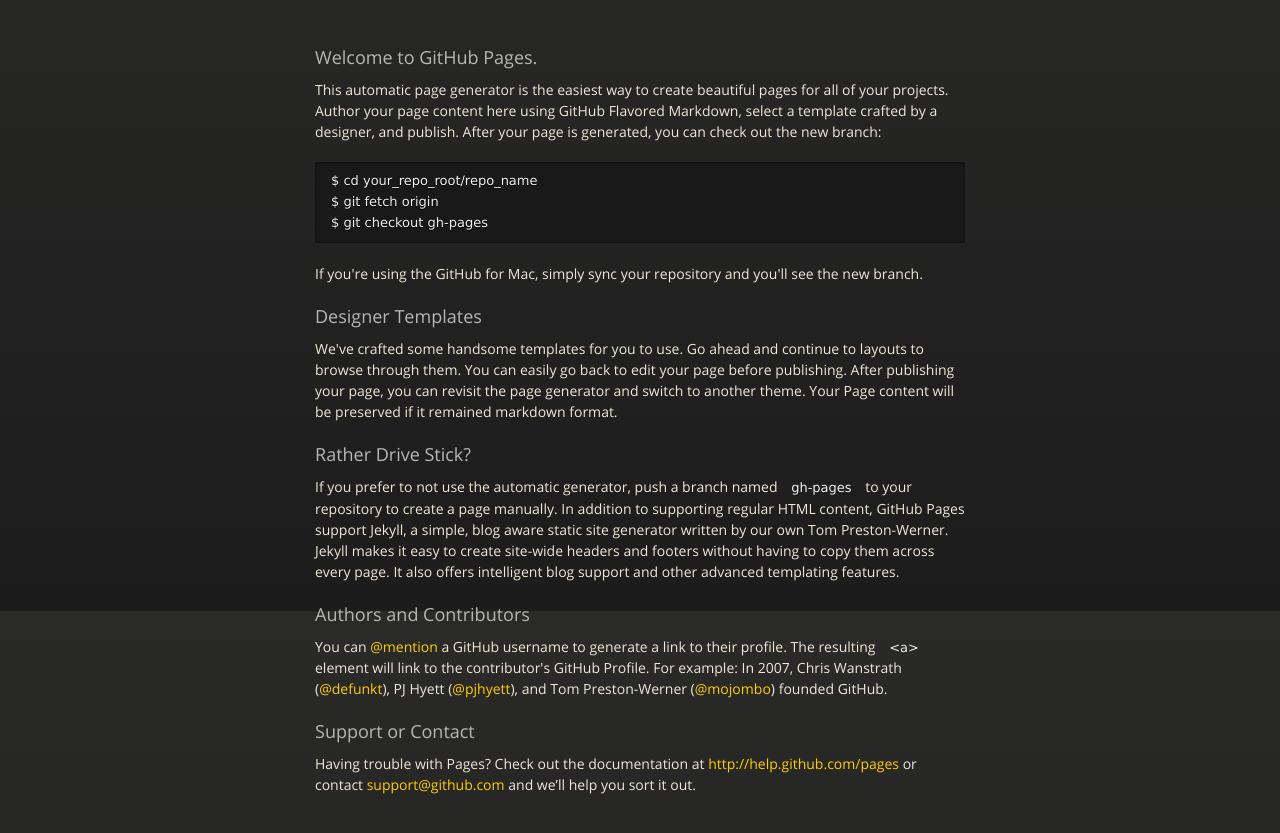
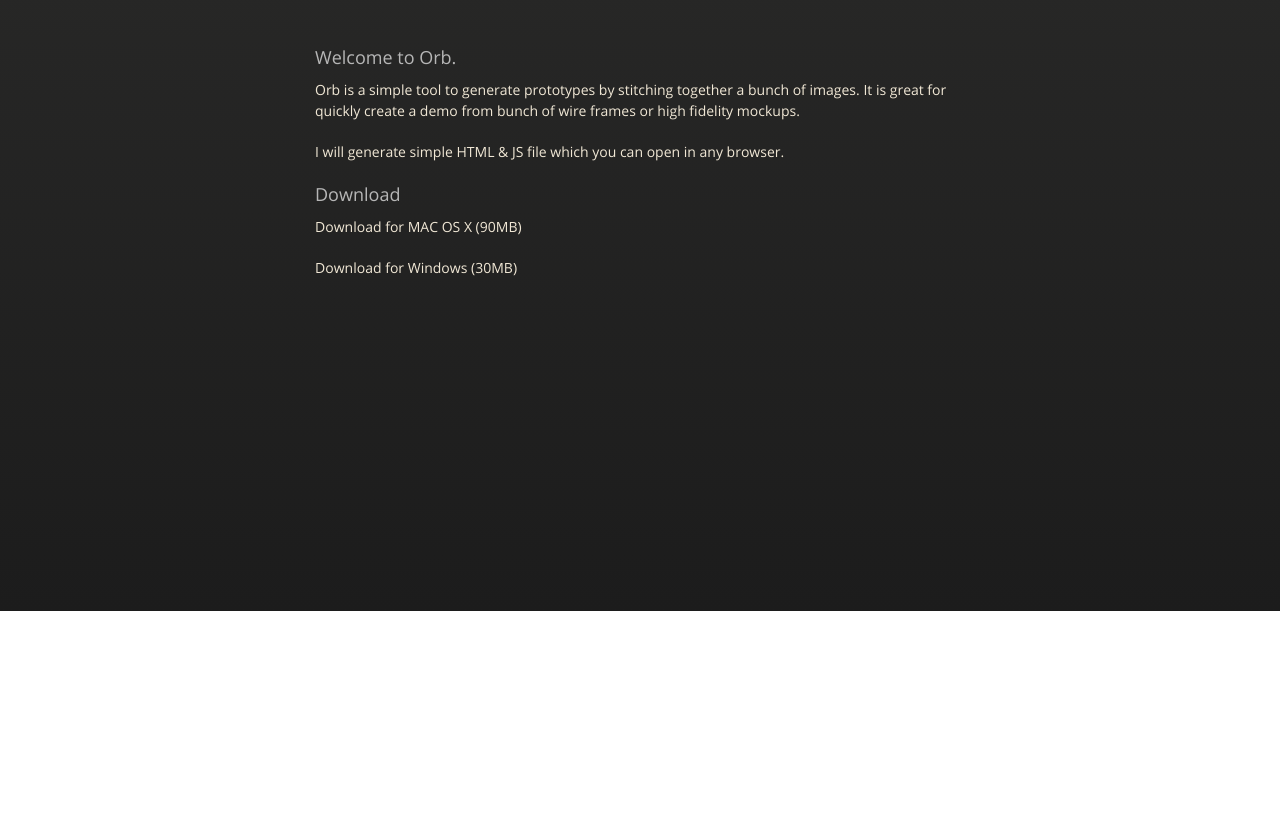
Before and after one commit to skeep/orb, a plain HTML site: page index.html in a window 1280 px wide. Shown: the part 189-1022 px from the top of the page. After the commit the page ends 800 px from the top, so only its background shows below. Drawn offline with nearby package versions, Linux system fonts and the light colour scheme.

```diff
--- a/index.html
+++ b/index.html
@@ -39,36 +39,18 @@
         </div>
 
         <h3>
-<a name="welcome-to-github-pages" class="anchor" href="#welcome-to-github-pages"><span class="octicon octicon-link"></span></a>Welcome to GitHub Pages.</h3>
+<a name="welcome-to-orb" class="anchor" href="#welcome-to-orb"><span class="octicon octicon-link"></span></a>Welcome to Orb.</h3>
 
-<p>This automatic page generator is the easiest way to create beautiful pages for all of your projects. Author your page content here using GitHub Flavored Markdown, select a template crafted by a designer, and publish. After your page is generated, you can check out the new branch:</p>
+<p>Orb is a simple tool to generate prototypes by stitching together a bunch of images. It is great for quickly create a demo from bunch of wire frames or high fidelity mockups.</p>
 
-<pre><code>$ cd your_repo_root/repo_name
-$ git fetch origin
-$ git checkout gh-pages
-</code></pre>
-
-<p>If you're using the GitHub for Mac, simply sync your repository and you'll see the new branch.</p>
+<p>I will generate simple HTML &amp; JS file which you can open in any browser.</p>
 
 <h3>
-<a name="designer-templates" class="anchor" href="#designer-templates"><span class="octicon octicon-link"></span></a>Designer Templates</h3>
+<a name="download" class="anchor" href="#download"><span class="octicon octicon-link"></span></a>Download</h3>
 
-<p>We've crafted some handsome templates for you to use. Go ahead and continue to layouts to browse through them. You can easily go back to edit your page before publishing. After publishing your page, you can revisit the page generator and switch to another theme. Your Page content will be preserved if it remained markdown format.</p>
+<p>Download for MAC OS X (90MB)</p>
 
-<h3>
-<a name="rather-drive-stick" class="anchor" href="#rather-drive-stick"><span class="octicon octicon-link"></span></a>Rather Drive Stick?</h3>
-
-<p>If you prefer to not use the automatic generator, push a branch named <code>gh-pages</code> to your repository to create a page manually. In addition to supporting regular HTML content, GitHub Pages support Jekyll, a simple, blog aware static site generator written by our own Tom Preston-Werner. Jekyll makes it easy to create site-wide headers and footers without having to copy them across every page. It also offers intelligent blog support and other advanced templating features.</p>
-
-<h3>
-<a name="authors-and-contributors" class="anchor" href="#authors-and-contributors"><span class="octicon octicon-link"></span></a>Authors and Contributors</h3>
-
-<p>You can <a href="https://github.com/blog/821" class="user-mention">@mention</a> a GitHub username to generate a link to their profile. The resulting <code>&lt;a&gt;</code> element will link to the contributor's GitHub Profile. For example: In 2007, Chris Wanstrath (<a href="https://github.com/defunkt" class="user-mention">@defunkt</a>), PJ Hyett (<a href="https://github.com/pjhyett" class="user-mention">@pjhyett</a>), and Tom Preston-Werner (<a href="https://github.com/mojombo" class="user-mention">@mojombo</a>) founded GitHub.</p>
-
-<h3>
-<a name="support-or-contact" class="anchor" href="#support-or-contact"><span class="octicon octicon-link"></span></a>Support or Contact</h3>
-
-<p>Having trouble with Pages? Check out the documentation at <a href="http://help.github.com/pages">http://help.github.com/pages</a> or contact <a href="mailto:support@github.com">support@github.com</a> and we’ll help you sort it out.</p>
+<p>Download for Windows (30MB)</p>
       </section>
 
     </div>
```
Also changed, not shown: params.json (+1 -1 lines).
